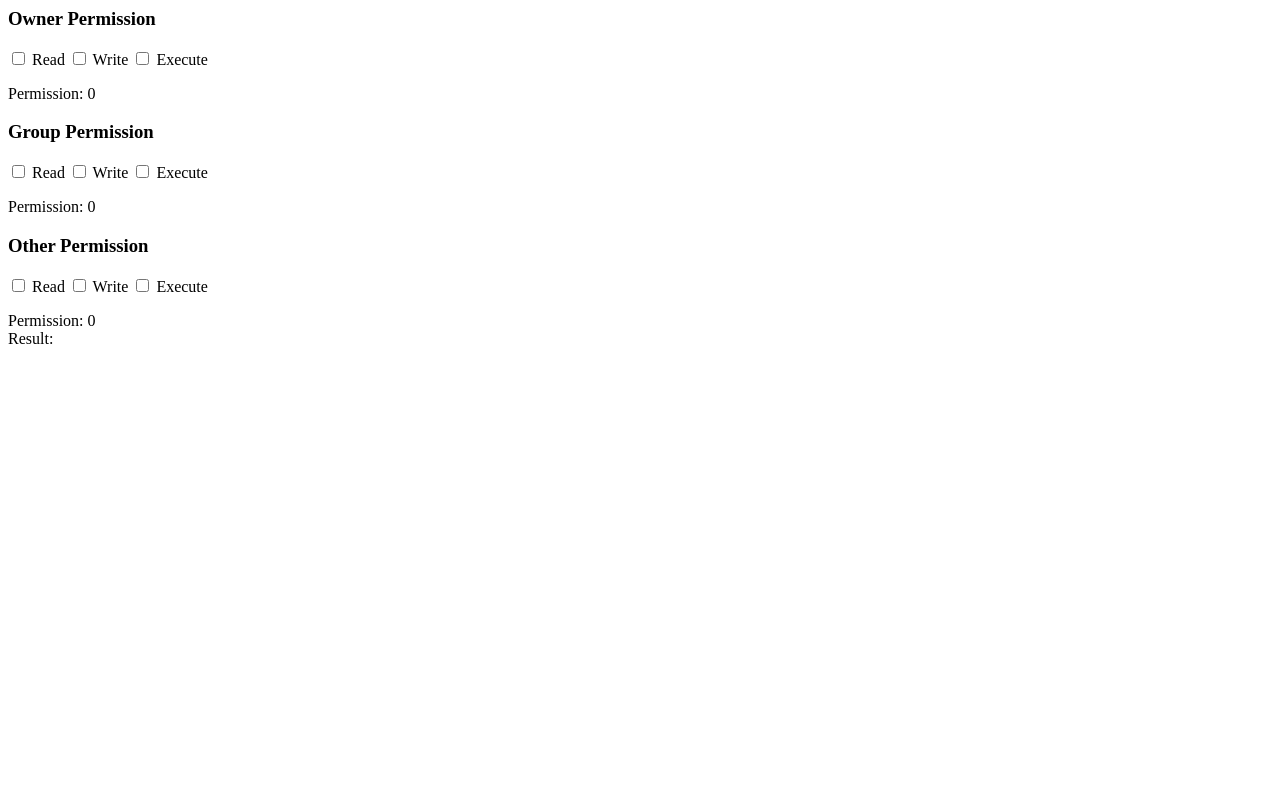
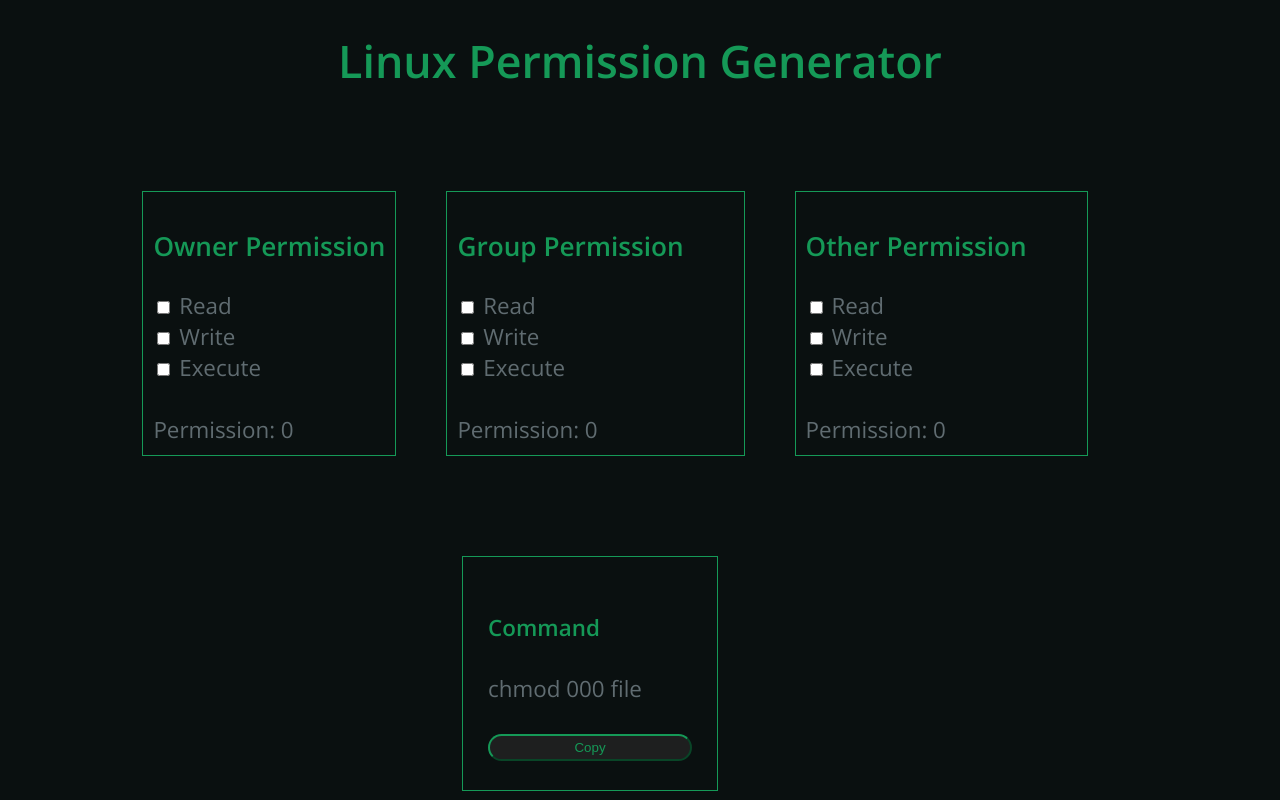
Before and after one commit to MarcelKaemper/Linux-Permission-Builder, a plain HTML site: page index.html in a window 1280 px wide. Drawn offline with nearby package versions, Linux system fonts and the light colour scheme.

Commit message:
Added styles and copy function

```diff
--- a/index.html
+++ b/index.html
@@ -1,22 +1,30 @@
+<!DOCTYPE html>
 <html>
 
 <head>
-    <title>Permission Builder</title>
+    <title>Permission Generator</title>
+    <link rel="stylesheet" href="styles.css">
+    <link rel="icon" type="image/png" href="favicon.png" />
+    <link href="https://fonts.googleapis.com/css2?family=Alata&amp;display=swap" rel="stylesheet">
+    <link href="https://fonts.googleapis.com/css2?family=Open+Sans:wght@400;600&amp;display=swap" rel="stylesheet">
 </head>
 
 <body>
+    <h1>Linux Permission Generator</h1>
+    <div id="permissionWrapper">
         <div id="ownerPermission">
-        <div>
             <h3>Owner Permission</h3>
             <form>
-                <input type="checkbox" name="read" value="4">
-                <label>Read</label>
-                <input type="checkbox" name="write" value="2">
-                <label>Write</label>
-                <input type="checkbox" name="execute" value="1">
-                <label>Execute</label>
+                <input type="checkbox" id="read" name="read" value="4">
+                <label for="read">Read</label>
+                <br>
+                <input type="checkbox" id="write" name="write" value="2">
+                <label for="write">Write</label>
+                <br>
+                <input type="checkbox" id="execute" name="execute" value="1">
+                <label for="execute">Execute</label>
             </form>
-        </div>
+            <br>
             <label>Permission:</label>
             <label id="ownerPermissionText">0</label>
         </div>
@@ -24,14 +32,17 @@
             <div>
                 <h3>Group Permission</h3>
                 <form>
-                <input type="checkbox" name="read" value="4">
-                <label>Read</label>
-                <input type="checkbox" name="write" value="2">
-                <label>Write</label>
-                <input type="checkbox" name="execute" value="1">
-                <label>Execute</label>
+                    <input type="checkbox" id="read1" name="read" value="4">
+                    <label for="read1">Read</label>
+                    <br>
+                    <input type="checkbox" id="write1" name="write" value="2">
+                    <label for="write1">Write</label>
+                    <br>
+                    <input type="checkbox" id="execute1" name="execute" value="1">
+                    <label for="execute1">Execute</label>
                 </form>
             </div>
+            <br>
             <label>Permission:</label>
             <label id="groupPermissionText">0</label>
         </div>
@@ -39,19 +50,33 @@
             <div>
                 <h3>Other Permission</h3>
                 <form>
-                <input type="checkbox" name="read" value="4">
-                <label>Read</label>
-                <input type="checkbox" name="write" value="2">
-                <label>Write</label>
-                <input type="checkbox" name="execute" value="1">
-                <label>Execute</label>
+                    <input type="checkbox" id="read2" name="read" value="4">
+                    <label for="read2">Read</label>
+                    <br>
+                    <input type="checkbox" id="write2" name="write" value="2">
+                    <label for="write2">Write</label>
+                    <br>
+                    <input type="checkbox" id="execute2" name="execute" value="1">
+                    <label for="execute2">Execute</label>
                 </form>
             </div>
+            <br>
             <label>Permission:</label>
             <label id="otherPermissionText">0</label>
         </div>
-    <label>Result:</label>
-    <label id="result"></label>
+        <div id="break"></div>
+        <div id="result">
+            <div id="resultWrapper">
+                <div id="resultHeader">
+                    <h4>Command</h4>
+                </div>
+                <div id="resultBody">
+                    <span id="resultText"></span>
+                </div>
+                <button onclick="copyToClipboard()">Copy</button>
+            </div>
+        </div>
+    </div>
     <script src="https://ajax.googleapis.com/ajax/libs/jquery/3.5.1/jquery.min.js"></script>
     <script src="script.js"></script>
 </body>
--- a/script.js
+++ b/script.js
@@ -31,7 +31,22 @@ $('#otherPermission input[type=checkbox]').change(function() {
     $("#otherPermissionText").html(otherPermissionCount);
 });
 
+$('input[type=checkbox]').change(function() {
+    refreshCmds();
+});
 
-$('input[type=checkbox]').change(function() {
-    $("#result").html(ownerPermissionCount.toString() + groupPermissionCount.toString() + otherPermissionCount.toString());
-});
+let refreshCmds = () => {
+    $("#resultText").html("chmod " + ownerPermissionCount.toString() + groupPermissionCount.toString() + otherPermissionCount.toString() + " file");
+}
+
+refreshCmds();
+
+let copyToClipboard = () => {
+    var copyText = document.getElementById("resultText");
+    var textArea = document.createElement("textarea");
+    textArea.value = copyText.textContent;
+    document.body.appendChild(textArea);
+    textArea.select();
+    document.execCommand("copy");
+    textArea.remove();
+}
--- /dev/null
+++ b/styles.css
@@ -0,0 +1,76 @@
+body {
+    background-color: #0a1010;
+    color: #606c71;
+    font-size: 1.4em;
+    font-family: "Open Sans", sans-serif;
+}
+
+#permissionWrapper {
+    display: flex;
+    flex-wrap: wrap;
+    align-items: center;
+    justify-content: center;
+}
+
+#result {
+    margin-top: 100px;
+    text-align: center;
+}
+
+#resultHeader {
+    float: left;
+}
+
+#break {
+    flex-basis: 100%;
+    height: 0;
+}
+
+#resultWrapper {
+    display: inline-block;
+    text-align: center;
+    padding: 25px;
+    border: 1px solid #159957;
+}
+
+#permissionWrapper div {
+    margin-right: 50px;
+}
+
+#ownerPermission,
+#groupPermission,
+#otherPermission {
+    border: 1px solid #159957;
+    padding: 10px;
+}
+
+h1,
+h3,
+h4 {
+    color: #159957;
+}
+
+h1 {
+    text-align: center;
+    margin-bottom: 100px;
+}
+
+button {
+    display: inline-block;
+    padding: 0.3em 1.2em;
+    margin: 30px 0.3em 0.3em 0;
+    width: 100%;
+    border-radius: 2em;
+    box-sizing: border-box;
+    text-decoration: none;
+    color: #159957;
+    border-color: #159957;
+    background-color: #1e1f1f;
+    text-align: center;
+    transition: all 0.2s;
+}
+
+button:hover {
+    background-color: #0a1010;
+    cursor: pointer;
+}
```
Lines whose indentation alone changed are shown as unchanged.
